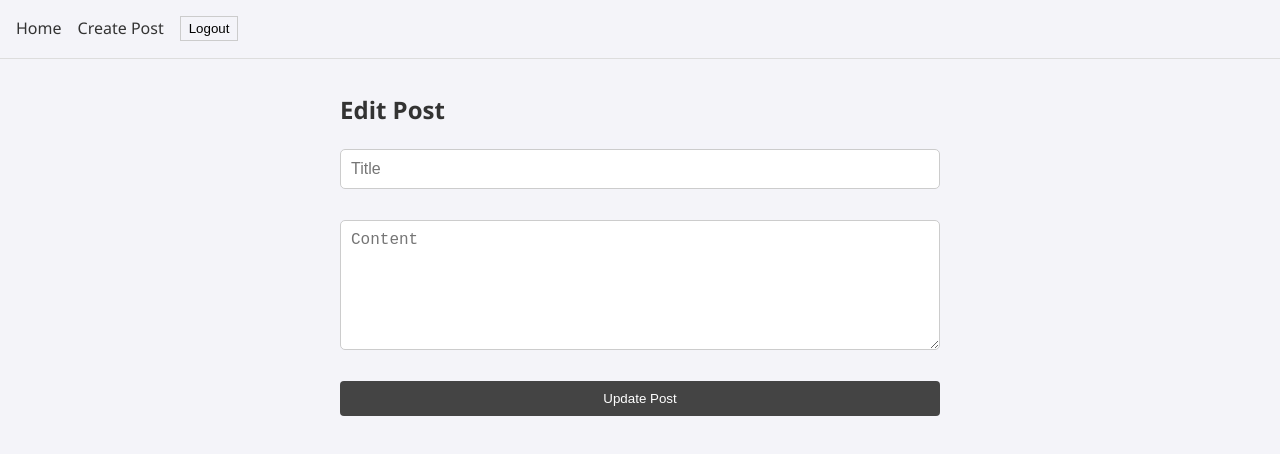
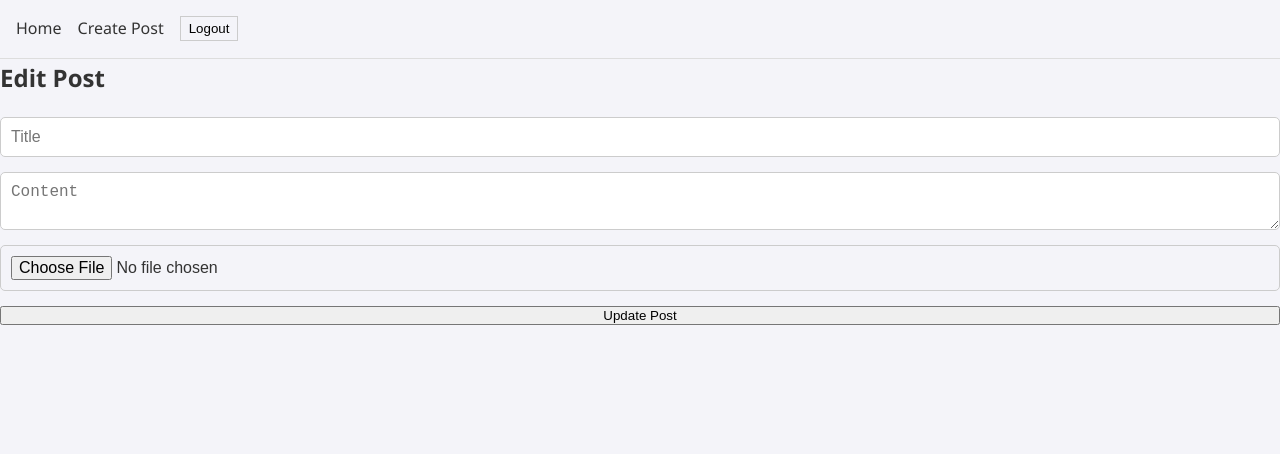
Before and after one commit to bgt1717/Mern-Blog-2026, a React app in the folder frontend/: page /edit/1 in a window 1280 px wide. Shown: the top 454 px of the page. Built offline with nearby package versions, Linux system fonts and the light colour scheme; no server answers; sample sign-in values are in the browser's storage; the HTML template or start-up script is replaced by a standard one.

Commit message:
Edit Image on Posts functionality

```diff
--- a/frontend/src/api/axios.jsx
+++ b/frontend/src/api/axios.jsx
@@ -2,13 +2,10 @@ import axios from "axios";
 
 const API = axios.create({
   baseURL: "http://localhost:5000/api",
-  headers: {
-    "Content-Type": "application/json",
-  },
+  // ❌ REMOVE Content-Type here
 });
 
 // 🔐 Attach token automatically
-//Checks localStorage for a stored user.
 API.interceptors.request.use(
   (config) => {
     const user = JSON.parse(localStorage.getItem("user"));
--- a/frontend/src/pages/EditPost.jsx
+++ b/frontend/src/pages/EditPost.jsx
@@ -8,49 +8,45 @@ export default function EditPost() {
 
   const [title, setTitle] = useState("");
   const [content, setContent] = useState("");
-  const [loading, setLoading] = useState(true);
+  const [currentImage, setCurrentImage] = useState("");
+  const [newImage, setNewImage] = useState(null);
 
+  // Fetch post
   useEffect(() => {
     const fetchPost = async () => {
-      try {
-        const res = await API.get("/posts");
-        const post = res.data.find((p) => p._id === id);
+      const res = await API.get(`/posts`);
+      const post = res.data.find((p) => p._id === id);
 
-        if (!post) {
-          alert("Post not found");
-          navigate("/");
-          return;
-        }
-
+      if (post) {
         setTitle(post.title);
         setContent(post.content);
-      } catch (err) {
-        console.error(err);
-      } finally {
-        setLoading(false);
+        setCurrentImage(post.image);
       }
     };
 
     fetchPost();
-  }, [id, navigate]);
+  }, [id]);
 
   const handleSubmit = async (e) => {
     e.preventDefault();
 
-    try {
-      await API.put(`/posts/${id}`, { title, content });
-      navigate("/");
-    } catch (err) {
-      console.error(err);
-      alert("Update failed");
+    const formData = new FormData();
+    formData.append("title", title);
+    formData.append("content", content);
+
+    if (newImage) {
+      formData.append("image", newImage);
     }
+
+    await API.put(`/posts/${id}`, formData);
+
+    navigate("/");
   };
 
-  if (loading) return <p>Loading...</p>;
+  return (
+    <div className="edit-container">
+      <h2>Edit Post</h2>
 
-  return (
-    <div style={{ maxWidth: "600px", margin: "2rem auto" }}>
-      <h2>Edit Post</h2>
 
       <form onSubmit={handleSubmit}>
         <input
@@ -58,40 +54,45 @@ export default function EditPost() {
           value={title}
           onChange={(e) => setTitle(e.target.value)}
           placeholder="Title"
-          required
-          style={{
-            width: "100%",
-            padding: "10px",
-            marginBottom: "1rem",
-          }}
         />
 
         <textarea
           value={content}
           onChange={(e) => setContent(e.target.value)}
           placeholder="Content"
-          required
-          rows="6"
-          style={{
-            width: "100%",
-            padding: "10px",
-            marginBottom: "1rem",
-          }}
         />
 
-        <button
-          type="submit"
-          style={{
-            background: "#444",
-            color: "white",
-            border: "none",
-            padding: "10px 20px",
-            cursor: "pointer",
-            borderRadius: "4px",
-          }}
-        >
-          Update Post
-        </button>
+        {/* Show existing image */}
+        {currentImage && !newImage && (
+          <div>
+            <p>Current Image:</p>
+            <img
+              src={currentImage}
+              alt="Current"
+              style={{ width: "200px", marginBottom: "10px" }}
+            />
+          </div>
+        )}
+
+        {/* Show preview of new image */}
+        {newImage && (
+          <div>
+            <p>New Image Preview:</p>
+            <img
+              src={URL.createObjectURL(newImage)}
+              alt="Preview"
+              style={{ width: "200px", marginBottom: "10px" }}
+            />
+          </div>
+        )}
+
+        <input
+          type="file"
+          onChange={(e) => setNewImage(e.target.files[0])}
+
+        />
+
+        <button type="submit">Update Post</button>
       </form>
     </div>
   );
```
Also changed, not shown: 2 other files (tests, documents, lock files or other folders).
